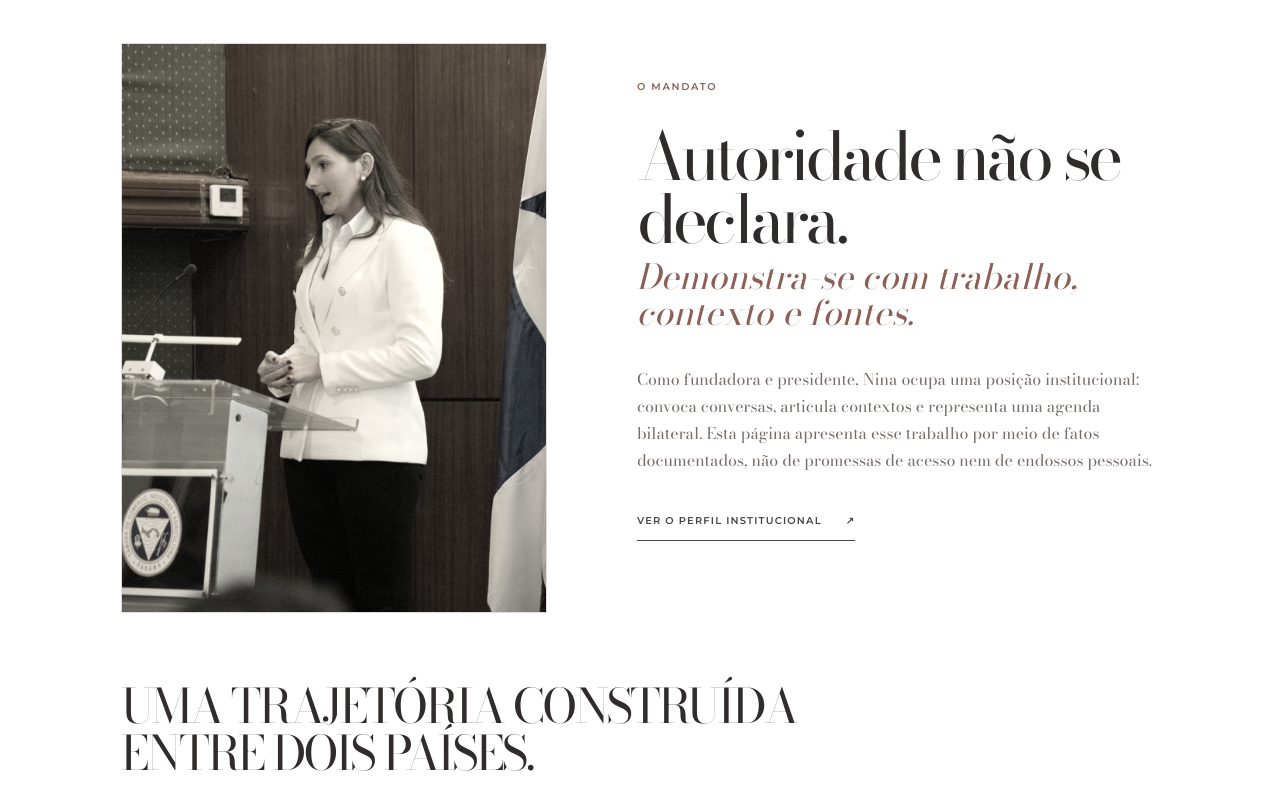
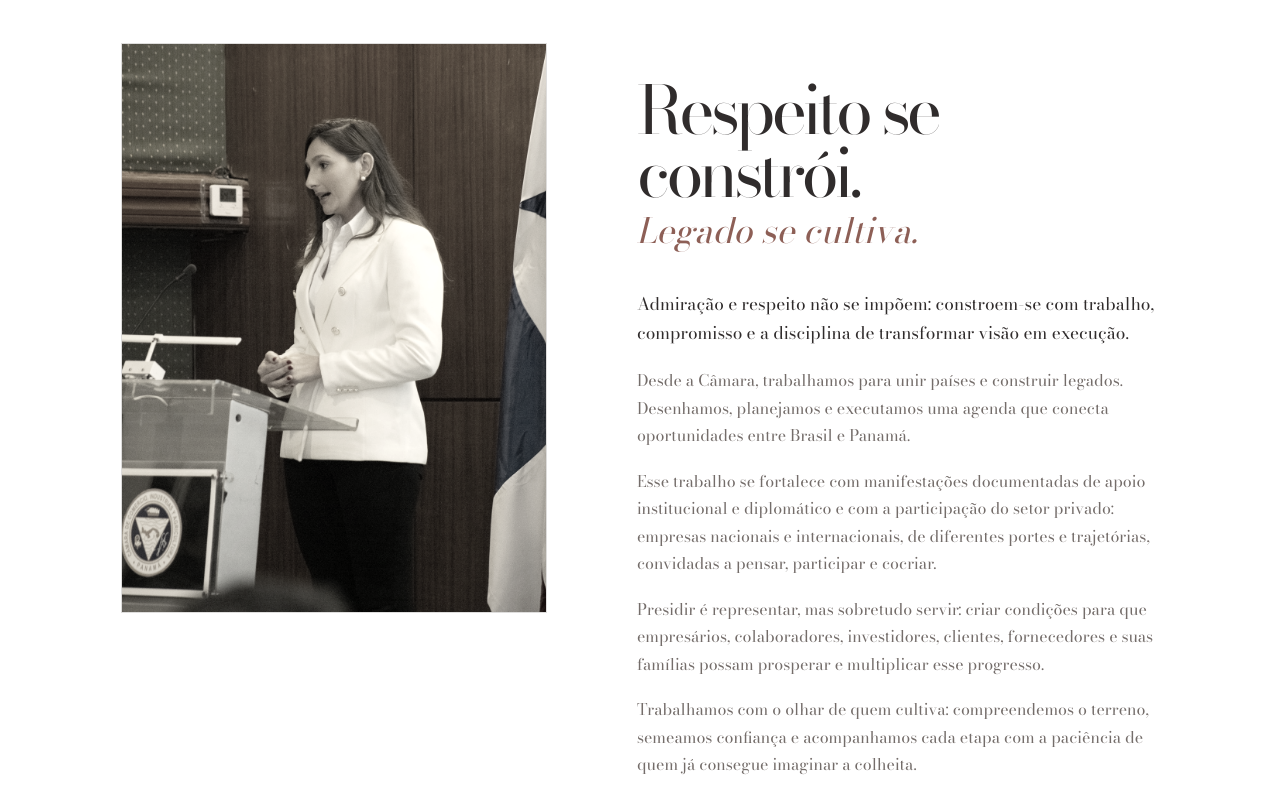
Before and after one commit to nquisinski1/Chairwoman, a Next.js app: page /pt in a window 1280 px wide. Shown: the part 1480-2280 px from the top of the page. Built offline with nearby package versions, Linux system fonts and the light colour scheme.

Commit message:
rewrite Chairwoman mandate narrative

```diff
--- a/app/_components/ChairwomanLanding.tsx
+++ b/app/_components/ChairwomanLanding.tsx
@@ -73,10 +73,10 @@ export function ChairwomanLanding({ language }: { language: Language }) {
       ? [["2024", "Fundação da Câmara"], ["BR ↔ PA", "Agenda bilateral"], ["CCI", "Presidência institucional"], ["OFICIAL", "Fontes documentadas"]]
       : [["2024", "Chamber founded"], ["BR ↔ PA", "Bilateral agenda"], ["CCI", "Institutional presidency"], ["OFFICIAL", "Documented sources"]];
   const identity = language === "es"
-    ? { label: "Presidencia institucional", intro: "PRESIDENTA", quote: "La autoridad no se declara.", script: "Se demuestra con trabajo, contexto y fuentes.", section: "Una trayectoria construida entre dos países.", record: "Registro institucional", letters: "Cartas y reconocimientos", press: "Prensa y presencia pública" }
+    ? { label: "Presidencia institucional", intro: "PRESIDENTA", quote: "El respeto se construye.", script: "El legado se cultiva.", section: "Ser parte de la historia de la Cámara es construir hoy el legado que otros continuarán mañana.", record: "Registro institucional", letters: "Cartas y reconocimientos", press: "Prensa y presencia pública" }
     : language === "pt"
-      ? { label: "Presidência institucional", intro: "PRESIDENTE", quote: "Autoridade não se declara.", script: "Demonstra-se com trabalho, contexto e fontes.", section: "Uma trajetória construída entre dois países.", record: "Registro institucional", letters: "Cartas e reconhecimentos", press: "Imprensa e presença pública" }
-      : { label: "Institutional presidency", intro: "CHAIRWOMAN", quote: "Authority is not declared.", script: "It is demonstrated through work, context and sources.", section: "A record built between two countries.", record: "Institutional record", letters: "Letters and recognition", press: "Press and public presence" };
+      ? { label: "Presidência institucional", intro: "PRESIDENTE", quote: "Respeito se constrói.", script: "Legado se cultiva.", section: "Fazer parte da história da Câmara é construir hoje o legado que outros continuarão amanhã.", record: "Registro institucional", letters: "Cartas e reconhecimentos", press: "Imprensa e presença pública" }
+      : { label: "Institutional presidency", intro: "CHAIRWOMAN", quote: "Respect is earned.", script: "Legacy is cultivated.", section: "To be part of the Chamber’s history is to build today the legacy that others will carry forward tomorrow.", record: "Institutional record", letters: "Letters and recognition", press: "Press and public presence" };
   const jsonLd = {
     "@context": "https://schema.org",
     "@type": "Person",
@@ -127,10 +127,10 @@ export function ChairwomanLanding({ language }: { language: Language }) {
               <span className="ne-story-orbit" aria-hidden="true" />
             </div>
             <div className="ne-story-copy">
-              <p className="ne-kicker">{copy.nav.mandate}</p>
               <h2 id="ne-story-title">{identity.quote}<em>{identity.script}</em></h2>
-              <p>{copy.mandate.body}</p>
-              <a href={chamberProfile} target="_blank" rel="noreferrer">{copy.chamber.secondary}<Arrow /></a>
+              <div className="ne-story-body">
+                {copy.mandate.body.map((paragraph) => <p key={paragraph}>{paragraph}</p>)}
+              </div>
             </div>
             <blockquote>{identity.section}</blockquote>
             <figure className="ne-story-detail"><Image src="/images/nina-press-pbid.jpg" alt={copy.press.alt} fill sizes="(max-width: 760px) 42vw, 280px" /></figure>
--- a/app/_content/chairwoman.ts
+++ b/app/_content/chairwoman.ts
@@ -52,7 +52,7 @@ export type ChairwomanCopy = {
   mandate: {
     title: string;
     lead: string;
-    body: string;
+    body: string[];
     alt: string;
     pillars: Pillar[];
   };
@@ -154,7 +154,13 @@ export const chairwomanCopy: Record<Language, ChairwomanCopy> = {
     mandate: {
       title: "Una presidencia construida para conectar dos mercados.",
       lead: "La Cámara existe para convertir proximidad entre países en una agenda empresarial con continuidad.",
-      body: "Como fundadora y presidenta, Nina ocupa una posición institucional: convoca conversaciones, articula contextos y representa una agenda bilateral. Esta página presenta ese trabajo por medio de hechos documentados, no de promesas de acceso ni de avales personales.",
+      body: [
+        "La admiración y el respeto no se imponen: se construyen con trabajo, compromiso y la disciplina de convertir la visión en ejecución.",
+        "Desde la Cámara, trabajamos para unir países y construir legados. Diseñamos, planificamos y ejecutamos una agenda que conecta oportunidades entre Brasil y Panamá.",
+        "Ese trabajo se fortalece con manifestaciones documentadas de apoyo institucional y diplomático, y con la participación del sector privado: empresas nacionales e internacionales, de diferentes tamaños y trayectorias, convocadas a pensar, participar y cocrear.",
+        "Presidir es representar, pero ante todo servir: crear condiciones para que empresarios, colaboradores, inversionistas, clientes, proveedores y sus familias puedan prosperar y multiplicar ese progreso.",
+        "Trabajamos con la mirada de quien cultiva: comprendemos el terreno, sembramos confianza y acompañamos cada etapa con la paciencia de quien ya puede imaginar la cosecha.",
+      ],
       alt: "Nina Quisinski representando una agenda institucional junto a la bandera de Panamá",
       pillars: [
         {
@@ -336,7 +342,13 @@ export const chairwomanCopy: Record<Language, ChairwomanCopy> = {
     mandate: {
       title: "Uma presidência construída para conectar dois mercados.",
       lead: "A Câmara existe para transformar proximidade entre países em uma agenda empresarial com continuidade.",
-      body: "Como fundadora e presidente, Nina ocupa uma posição institucional: convoca conversas, articula contextos e representa uma agenda bilateral. Esta página apresenta esse trabalho por meio de fatos documentados, não de promessas de acesso nem de endossos pessoais.",
+      body: [
+        "Admiração e respeito não se impõem: constroem-se com trabalho, compromisso e a disciplina de transformar visão em execução.",
+        "Desde a Câmara, trabalhamos para unir países e construir legados. Desenhamos, planejamos e executamos uma agenda que conecta oportunidades entre Brasil e Panamá.",
+        "Esse trabalho se fortalece com manifestações documentadas de apoio institucional e diplomático e com a participação do setor privado: empresas nacionais e internacionais, de diferentes portes e trajetórias, convidadas a pensar, participar e cocriar.",
+        "Presidir é representar, mas sobretudo servir: criar condições para que empresários, colaboradores, investidores, clientes, fornecedores e suas famílias possam prosperar e multiplicar esse progresso.",
+        "Trabalhamos com o olhar de quem cultiva: compreendemos o terreno, semeamos confiança e acompanhamos cada etapa com a paciência de quem já consegue imaginar a colheita.",
+      ],
       alt: "Nina Quisinski representando uma agenda institucional junto à bandeira do Panamá",
       pillars: [
         {
@@ -518,7 +530,13 @@ export const chairwomanCopy: Record<Language, ChairwomanCopy> = {
     mandate: {
       title: "A presidency built to connect two markets.",
       lead: "The Chamber exists to turn proximity between countries into a business agenda with continuity.",
-      body: "As founder and president, Nina holds an institutional position: she convenes conversations, connects contexts and represents a bilateral agenda. This page presents that work through documented facts—not promises of access or personal endorsement.",
+      body: [
+        "Admiration and respect cannot be imposed. They are built through work, commitment and the discipline to turn vision into execution.",
+        "Through the Chamber, we work to bring countries together and build lasting legacies. We design, plan and execute an agenda that connects opportunities between Brazil and Panama.",
+        "This work is strengthened by documented expressions of institutional and diplomatic support and by the participation of the private sector: national and international companies of different sizes and trajectories, invited to think, participate and co-create.",
+        "To preside is to represent, but above all to serve: to create the conditions for business leaders, employees, investors, clients, suppliers and their families to prosper and multiply that progress.",
+        "We work with the perspective of those who cultivate: understanding the terrain, sowing trust and accompanying each stage with the patience of those who can already imagine the harvest.",
+      ],
       alt: "Nina Quisinski representing an institutional agenda beside the flag of Panama",
       pillars: [
         {
--- a/app/globals.css
+++ b/app/globals.css
@@ -2059,7 +2059,23 @@ summary:focus-visible {
 .ne-story-photo img { filter: grayscale(.86) sepia(.07) contrast(1.04); }
 .ne-story-copy h2 { color: var(--ne-ink-deep); }
 .ne-story-copy h2 em { color: var(--ne-copper-deep); }
-.ne-story-copy > p:not(.ne-kicker) { color: var(--ne-stone); }
+.ne-story-body {
+  display: grid;
+  gap: 18px;
+  max-width: 640px;
+  margin-top: 40px;
+}
+.ne-story-body p {
+  margin: 0;
+  color: var(--ne-stone);
+  font-family: "Bodoni Moda", serif;
+  font-size: 1rem;
+  line-height: 1.72;
+}
+.ne-story-body p:first-child {
+  color: var(--ne-ink-deep);
+  font-size: 1.08rem;
+}
 .ne-story blockquote { color: var(--ne-ink-deep); }
 .ne-story-detail { border-color: var(--ne-white); }
 
```
Also changed, not shown: 2 other files (tests, documents, lock files or other folders).
